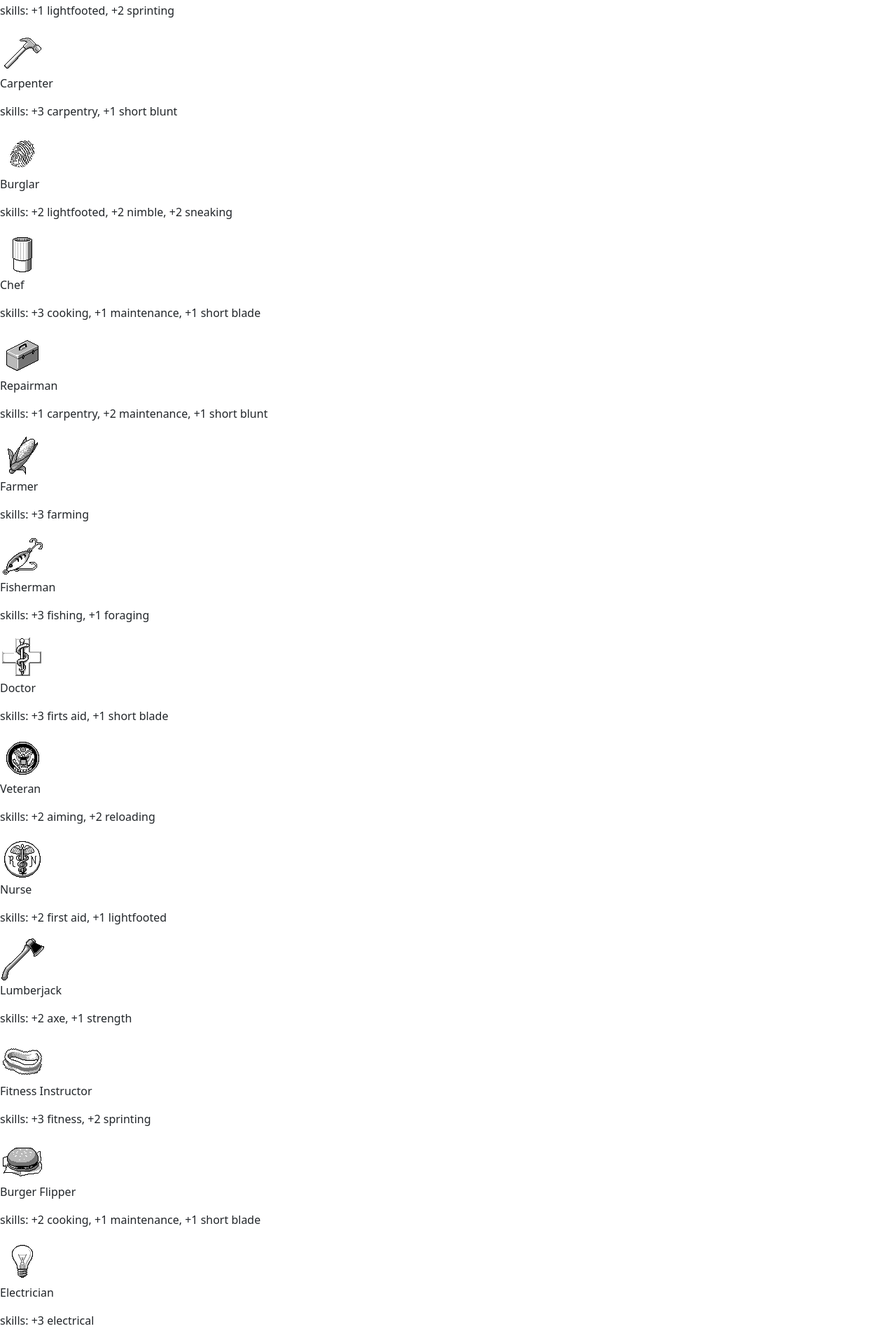
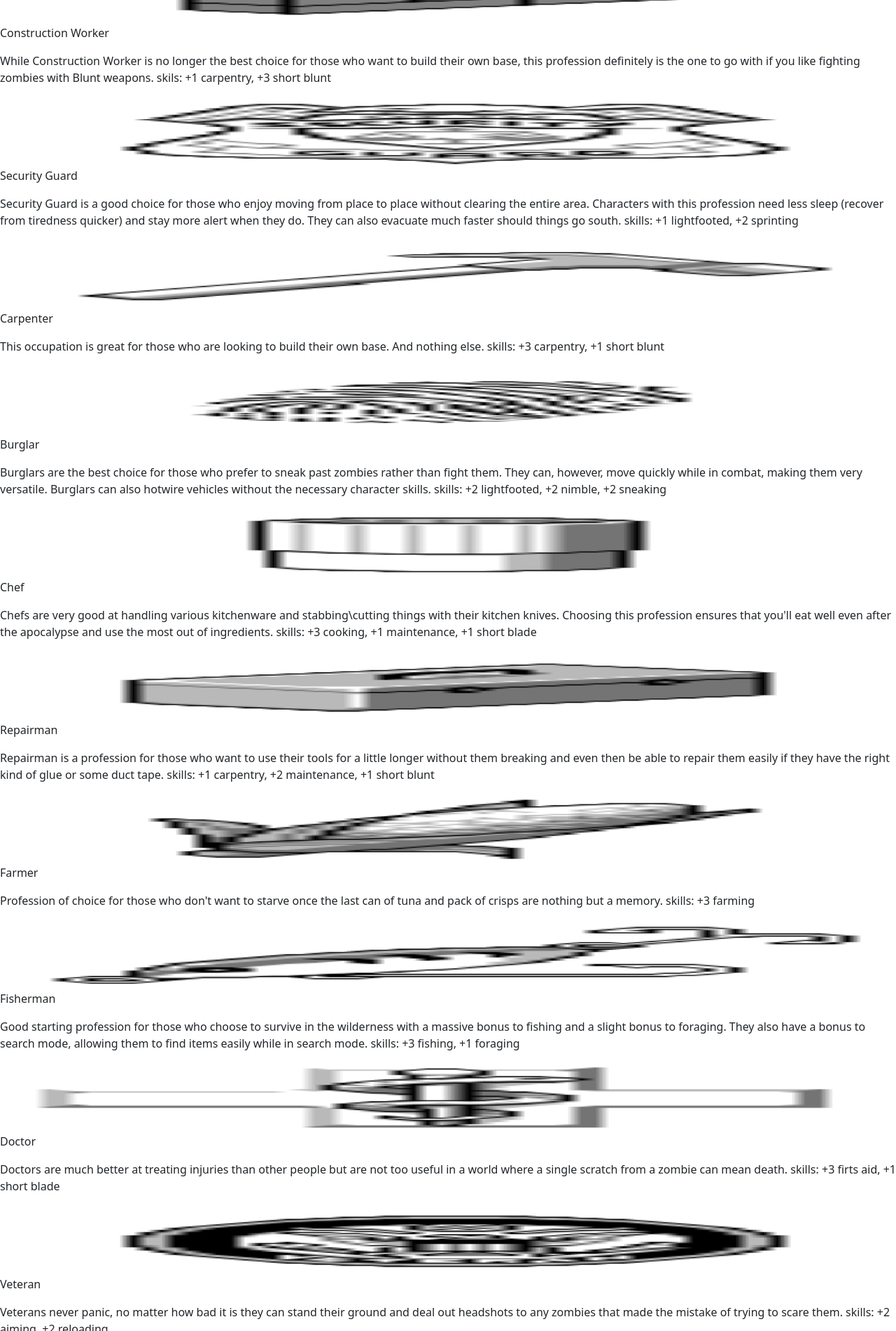
Before and after one commit to AndresZeiss/proyect-zomboid-wiki-Zeiss, a website: page pags/profesiones.html in a window 1280 px wide. Shown: the part 898-2800 px from the top of the page at 70% size. Drawn offline with Linux system fonts and the light colour scheme; some icons are missing.

Commit message:
pre entrega 3er proyecto final

```diff
--- a/pags/profesiones.html
+++ b/pags/profesiones.html
@@ -52,211 +52,232 @@
           <h1 class="titulo2"> Ocupaciones </h1>
 
           <div class="">
-            <img class="" src="../imagenes/profesiones/Fire_Officer.png" alt="Fire_Officer">
+            <img class="jfoto" src="../imagenes/profesiones/Fire_Officer.png" alt="Fire_Officer">
             <p class="textt">
               Fire Officer
             </p>
             <p class="textj">
+              Fire Officers can carry more and run faster for longer periods of time.
               skills: +1 axe, +1 fitness, +1 sprinting, +1 strength
             </p>
           </div>
 
           <div class="">
-            <img class="" src="../imagenes/profesiones/Police_Officer.png" alt="Police_Officer">
-            <p class="">
+            <img class="jfoto" src="../imagenes/profesiones/Police_Officer.png" alt="Police_Officer">
+            <p class="textt">
               Police Officer
             </p>
-            <p class="">
+            <p class="textj">
+              Police Officers are very effective with firearms, as such this profession is great if you want to face the hordes of the undead Guns Blazin'.
               skills: +3 aiming, +1 nimble, +2 reloading
             </p>
           </div>
 
           <div class="">
-            <img class="" src="../imagenes/profesiones/Park_Ranger.png" alt="Park_Ranger">
-            <p class="">
+            <img class="jfoto" src="../imagenes/profesiones/Park_Ranger.png" alt="Park_Ranger">
+            <p class="textt">
               Park Ranger
             </p>
-            <p class="">
+            <p class="textj">
+              Park Rangers, thanks to their skill boost are great for players who are looking to survive away from any town, deep in the wilderness. Park Rangers can move at 75% speed while walking through forests. They also have a bonus to search mode, allowing them to find items easily while in search mode.
               skills: +1 axe, +1 carpentry, +2 foraging, +2 trapping
             </p>
           </div>
 
           <div class="">
-            <img class="" src="../imagenes/profesiones/Construction_Worker.png" alt="Construction_Worker">
-            <p class="">
+            <img class="jfoto" src="../imagenes/profesiones/Construction_Worker.png" alt="Construction_Worker">
+            <p class="textt">
               Construction Worker
             </p>
-            <p class="">
+            <p class="textj">
+              While Construction Worker is no longer the best choice for those who want to build their own base, this profession definitely is the one to go with if you like fighting zombies with Blunt weapons.
               skils: +1 carpentry, +3 short blunt
             </p>
           </div>
 
           <div class="">
-            <img class="" src="../imagenes/profesiones/Security_Guard.png" alt="Security_Guard">
-            <p class="">
+            <img class="jfoto" src="../imagenes/profesiones/Security_Guard.png" alt="Security_Guard">
+            <p class="textt">
               Security Guard
             </p>
-            <p class="">
+            <p class="textj">
+              Security Guard is a good choice for those who enjoy moving from place to place without clearing the entire area. Characters with this profession need less sleep (recover from tiredness quicker) and stay more alert when they do. They can also evacuate much faster should things go south.
               skills: +1 lightfooted, +2 sprinting
             </p>
           </div>
 
           <div class="">
-            <img class="" src="../imagenes/profesiones/Carpenter.png" alt="Carpenter">
-            <p class="">
+            <img class="jfoto" src="../imagenes/profesiones/Carpenter.png" alt="Carpenter">
+            <p class="textt">
               Carpenter
             </p>
-            <p class="">
+            <p class="textj">
+              This occupation is great for those who are looking to build their own base. And nothing else.
               skills: +3 carpentry, +1 short blunt
             </p>
           </div>
 
           <div class="">
-            <img class="" src="../imagenes/profesiones/Burglar.png" alt="Burglar">
-            <p class="">
+            <img class="jfoto" src="../imagenes/profesiones/Burglar.png" alt="Burglar">
+            <p class="textt">
               Burglar
             </p>
-            <p class="">
+            <p class="textj">
+              Burglars are the best choice for those who prefer to sneak past zombies rather than fight them. They can, however, move quickly while in combat, making them very versatile. Burglars can also hotwire vehicles without the necessary character skills.
               skills: +2 lightfooted, +2 nimble, +2 sneaking
             </p>
           </div>
 
           <div class="">
-            <img class="" src="../imagenes/profesiones/Chef.png" alt="Chef">
-            <p class="">
+            <img class="jfoto" src="../imagenes/profesiones/Chef.png" alt="Chef">
+            <p class="textt">
               Chef
             </p>
-            <p class="">
+            <p class="textj">
+              Chefs are very good at handling various kitchenware and stabbing\cutting things with their kitchen knives. Choosing this profession ensures that you'll eat well even after the apocalypse and use the most out of ingredients.
               skills: +3 cooking, +1 maintenance, +1 short blade
             </p>
           </div>
 
           <div class="">
-            <img class="" src="../imagenes/profesiones/Repairman.png" alt="Repairman">
-            <p class="">
+            <img class="jfoto" src="../imagenes/profesiones/Repairman.png" alt="Repairman">
+            <p class="textt">
               Repairman
             </p>
-            <p class="">
+            <p class="textj">
+              Repairman is a profession for those who want to use their tools for a little longer without them breaking and even then be able to repair them easily if they have the right kind of glue or some duct tape.
               skills: +1 carpentry, +2 maintenance, +1 short blunt
             </p>
           </div>
 
           <div class="">
-            <img class="" src="../imagenes/profesiones/Farmer.png" alt="Farmer">
-            <p class="">
+            <img class="jfoto" src="../imagenes/profesiones/Farmer.png" alt="Farmer">
+            <p class="textt">
               Farmer
             </p>
-            <p class="">
+            <p class="textj">
+              Profession of choice for those who don't want to starve once the last can of tuna and pack of crisps are nothing but a memory.
               skills: +3 farming
             </p>
           </div>
 
           <div class="">
-            <img class="" src="../imagenes/profesiones/Fisherman.png" alt="Fisherman">
-            <p class="">
+            <img class="jfoto" src="../imagenes/profesiones/Fisherman.png" alt="Fisherman">
+            <p class="textt">
               Fisherman
             </p>
-            <p class="">
+            <p class="textj">
+              Good starting profession for those who choose to survive in the wilderness with a massive bonus to fishing and a slight bonus to foraging. They also have a bonus to search mode, allowing them to find items easily while in search mode.
               skills: +3 fishing, +1 foraging
             </p>
           </div>
 
           <div class="">
-            <img class="" src="../imagenes/profesiones/Doctor.png" alt="Doctor">
-            <p class="">
+            <img class="jfoto" src="../imagenes/profesiones/Doctor.png" alt="Doctor">
+            <p class="textt">
               Doctor
             </p>
-            <p class="">
+            <p class="textj">
+              Doctors are much better at treating injuries than other people but are not too useful in a world where a single scratch from a zombie can mean death.
               skills: +3 firts aid, +1 short blade
             </p>
           </div>
 
           <div class="">
-            <img class="" src="../imagenes/profesiones/Veteran.png" alt="Veteran">
-            <p class="">
+            <img class="jfoto" src="../imagenes/profesiones/Veteran.png" alt="Veteran">
+            <p class="textt">
               Veteran
             </p>
-            <p class="">
+            <p class="textj">
+              Veterans never panic, no matter how bad it is they can stand their ground and deal out headshots to any zombies that made the mistake of trying to scare them.
               skills: +2 aiming, +2 reloading
             </p>
           </div>
 
           <div class="">
-            <img class="" src="../imagenes/profesiones/Nurse.png" alt="Nurse">
-            <p class="">
+            <img class="jfoto" src="../imagenes/profesiones/Nurse.png" alt="Nurse">
+            <p class="textt">
               Nurse
             </p>
-            <p class="">
+            <p class="textj">
+              Nurses treat wounds better than others except for Doctors. They also have a slight bonus to Lightfooted, allowing them to move a bit quieter, but that's about it.
               skills: +2 first aid, +1 lightfooted
             </p>
           </div>
 
           <div class="">
-            <img class="" src="../imagenes/profesiones/Lumberjack.png" alt="Lumberjack">
-            <p class="">
+            <img class="jfoto" src="../imagenes/profesiones/Lumberjack.png" alt="Lumberjack">
+            <p class="textt">
               Lumberjack
             </p>
-            <p class="">
+            <p class="textj">
+              Lumberjacks are very effective with an axe. No matter if they're hacking away at a tree or a zombie. Lumberjacks swings their axe 25% faster (chopping trees and combat), they deal 50% bonus damage to trees and move at ~59% speed while walking through forests. They also have a bonus to search mode, allowing them to find items easily while in search mode.
               skills: +2 axe, +1 strength
             </p>
           </div>
 
           <div class="">
-            <img class="" src="../imagenes/profesiones/FitnessInstructor.png" alt="FitnessInstructor">
-            <p class="">
+            <img class="jfoto" src="../imagenes/profesiones/FitnessInstructor.png" alt="FitnessInstructor">
+            <p class="textt">
               Fitness Instructor
             </p>
-            <p class="">
+            <p class="textj">
+              Fitness Instructors are very effective at running and have a high starting regularity for all exercises which means zombies and exercise fatigue usually aren't going to be a big problem for them.
               skills: +3 fitness, +2 sprinting
             </p>
           </div>
 
           <div class="">
-            <img class="" src="../imagenes/profesiones/BurgerFlipper.png" alt="BurgerFlipper">
-            <p class="">
+            <img class="jfoto" src="../imagenes/profesiones/BurgerFlipper.png" alt="BurgerFlipper">
+            <p class="textt">
               Burger Flipper
             </p>
-            <p class="">
+            <p class="textj">
+              Good for those who want to eat well and play with sharp objects.
               skills: +2 cooking, +1 maintenance, +1 short blade
             </p>
           </div>
 
           <div class="">
-            <img class="" src="../imagenes/profesiones/Electrician.png" alt="Electrician">
-            <p class="">
+            <img class="jfoto" src="../imagenes/profesiones/Electrician.png" alt="Electrician">
+            <p class="textt">
               Electrician
             </p>
-            <p class="">
+            <p class="textj">
+              This profession will allow the player to use generators and maintain them by default.
               skills: +3 electrical
             </p>
           </div>
 
           <div class="">
-            <img class="" src="../imagenes/profesiones/Engineer.png" alt="Engineer">
-            <p class="">
+            <img class="jfoto" src="../imagenes/profesiones/Engineer.png" alt="Engineer">
+            <p class="textt">
               Engineer
             </p>
-            <p class="">
+            <p class="textj">
+              The Engineer is able to craft different kinds of traps and powerful explosives, even some that cannot be learnt through recipe magazines.
               skills: +1 carpentry, +1 electrical
             </p>
           </div>
 
           <div class="">
-            <img class="" src="../imagenes/profesiones/Metalworker.png" alt="Metalworker">
-            <p class="">
+            <img class="jfoto" src="../imagenes/profesiones/Metalworker.png" alt="Metalworker">
+            <p class="textt">
               Metalwworker
             </p>
-            <p class="">
+            <p class="textj">
+              The Metalworker is able to craft metal structures and furniture.
               skills: +3 Metalwworking
             </p>
           </div>
 
           <div class="">
-            <img class="" src="../imagenes/profesiones/Mechanic.png" alt="Mechanic">
-            <p class="">
+            <img class="jfoto" src="../imagenes/profesiones/Mechanic.png" alt="Mechanic">
+            <p class="textt">
               Mechanic
             </p>
-            <p class="">
+            <p class="textj">
+              Mechanics know how to fix all sorts of cars, if they have the right tools. They are also good with short blunt weapons.
               skills: +3 mechanics, +1 short blunt
             </p>
           </div>
--- a/scss/partials/_trabajos.scss
+++ b/scss/partials/_trabajos.scss
@@ -22,3 +22,6 @@ $textos:(
     font-size: 26px;
     font-family: map-get($textos, fuente);
 }
+.jfoto {
+    @include sizes (100%, 100px)
+}
```
Also changed, not shown: CSS/estilis.css.
